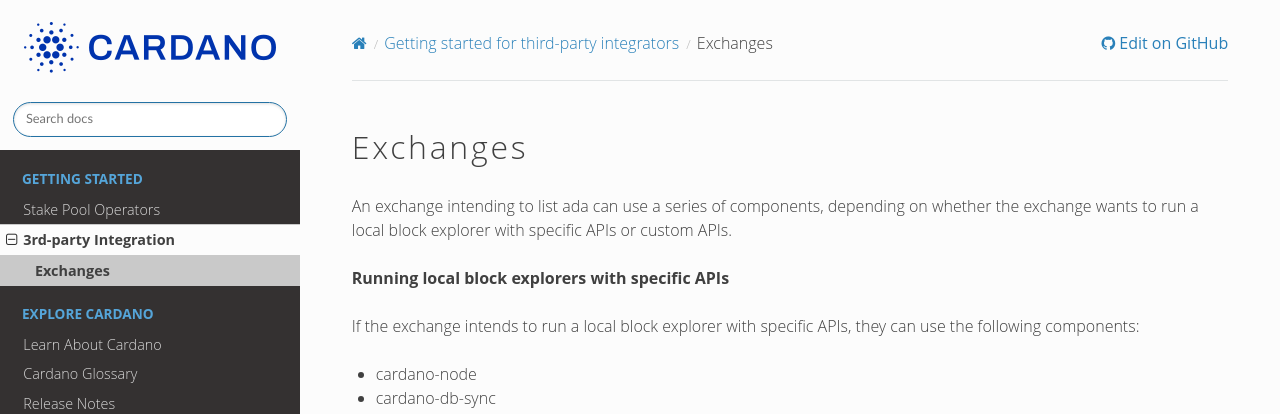
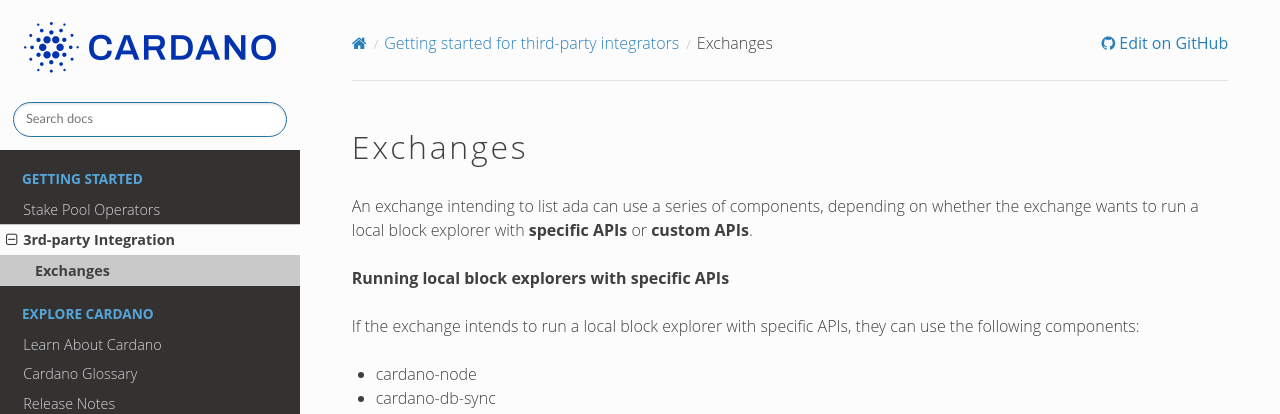
Before and after one commit to input-output-hk/technical-docs, a Sphinx documentation site: the page built from source/getting-started/3rd-party-integration/exchanges.md, in a window 1280 px wide. Shown: the top 414 px of the page. Built offline with Sphinx 7.4.7 and the Read the Docs theme 2.0.0, drawn with Linux system fonts in a browser that asks for light colours; pages that are not in the unit, such as notebooks, are missing from menus.

```diff
--- a/source/getting-started/3rd-party-integration/exchanges.md
+++ b/source/getting-started/3rd-party-integration/exchanges.md
@@ -1,6 +1,6 @@
 ## Exchanges
 
-An exchange intending to list ada can use a series of components, depending on whether the exchange wants to run a local block explorer with specific APIs or custom APIs.
+An exchange intending to list ada can use a series of components, depending on whether the exchange wants to run a local block explorer with **specific APIs** or **custom APIs**.
 
 **Running local block explorers with specific APIs**
 
```
